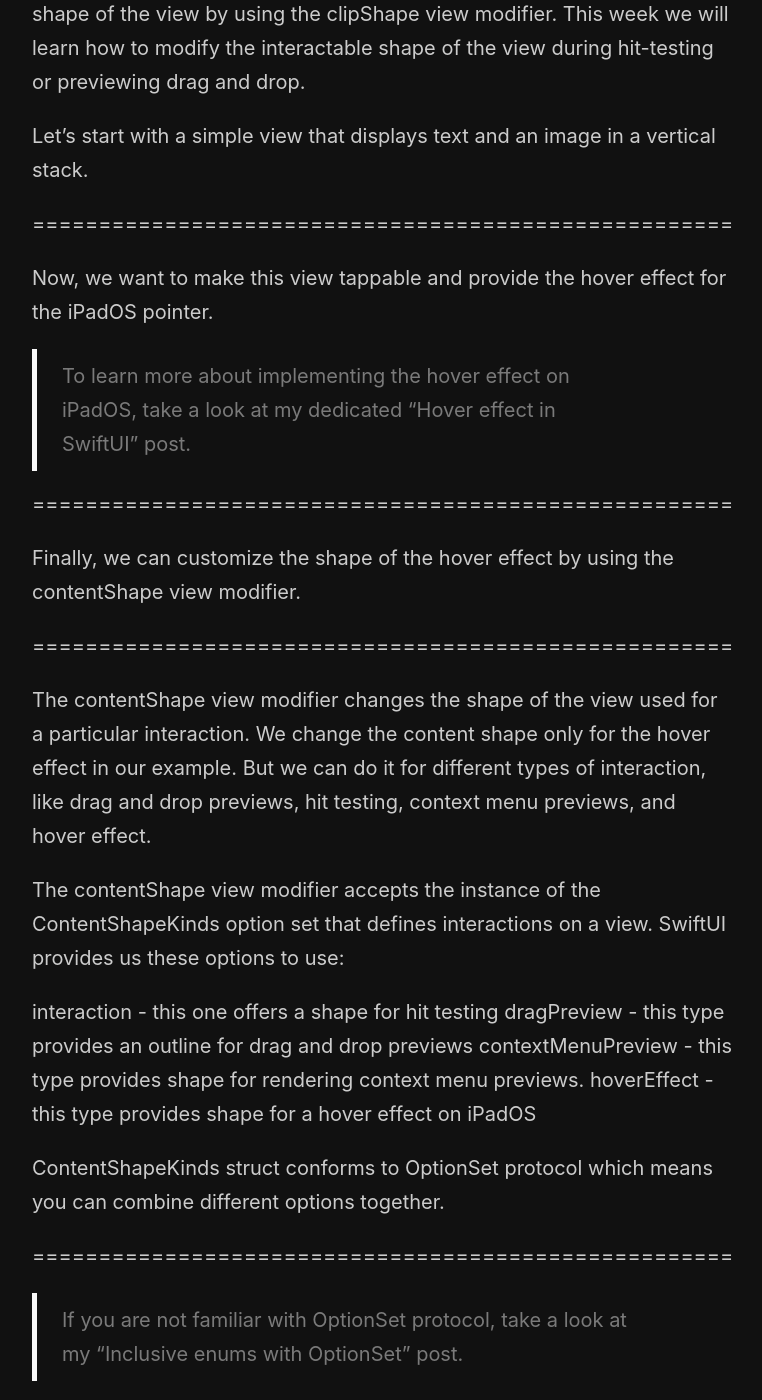
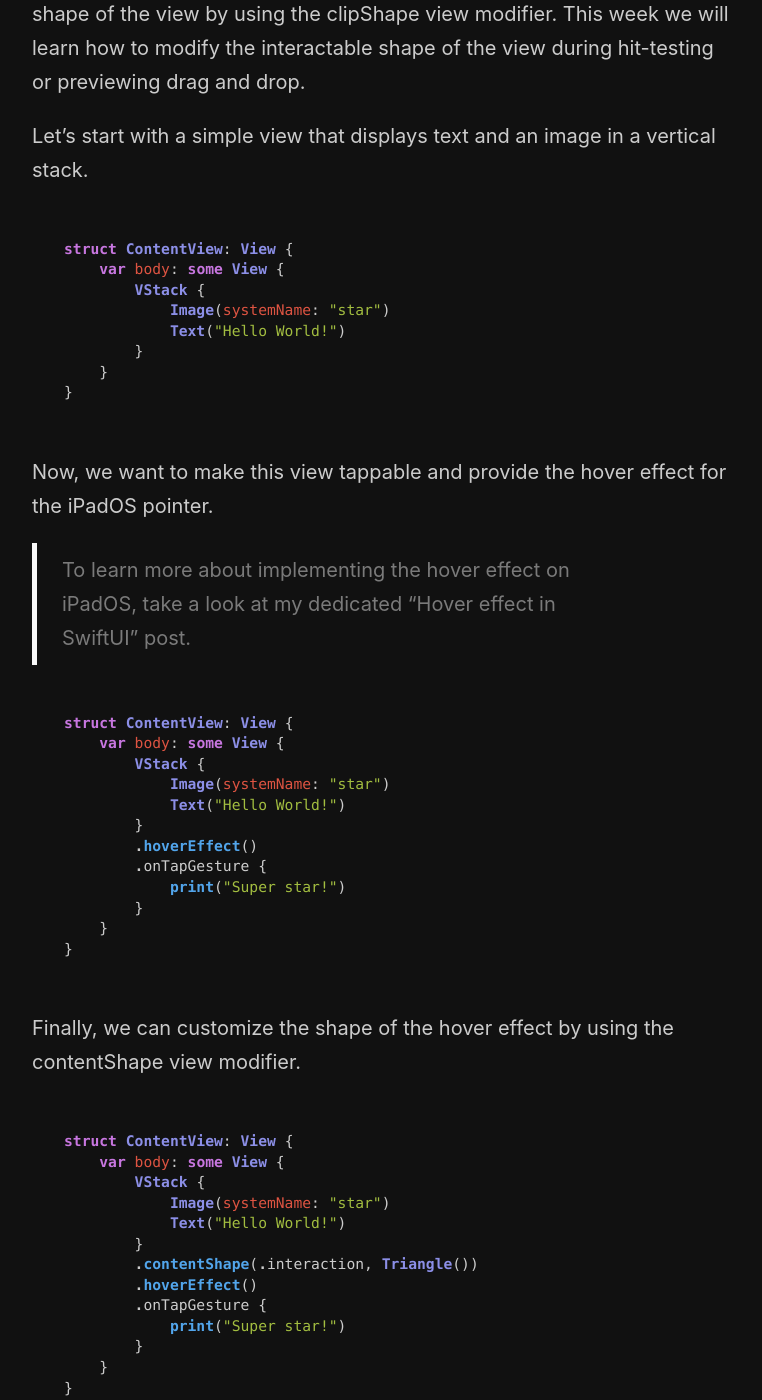
Before and after one commit to mecid/mecid.github.io, a Jekyll site: the page built from _posts/2021-12-03-customizing-view-content-shape-in-swiftui.md, in a window 1280 px wide and 1400 px high, scrolled down 313 px. Shown: the whole window, without its empty margins (258-1020 px from the left). Built offline with Jekyll 4.4.1, drawn with Linux system fonts in a browser that asks for light colours; some of the changed text lies outside the part shown.

Commit message:
code examples added to the content shape post

````diff
--- a/_posts/2021-12-03-customizing-view-content-shape-in-swiftui.md
+++ b/_posts/2021-12-03-customizing-view-content-shape-in-swiftui.md
@@ -7,17 +7,53 @@ Usually, SwiftUI uses rectangles to render views, but we can control the shape o
 
 Let's start with a simple view that displays text and an image in a vertical stack.
 
-=====================================================
+```swift
+struct ContentView: View {
+    var body: some View {
+        VStack {
+            Image(systemName: "star")
+            Text("Hello World!")
+        }
+    }
+}
+```
 
 Now, we want to make this view tappable and provide the hover effect for the iPadOS pointer.
 
 > To learn more about implementing the hover effect on iPadOS, take a look at my dedicated "Hover effect in SwiftUI" post.
 
-=====================================================
+```swift
+struct ContentView: View {
+    var body: some View {
+        VStack {
+            Image(systemName: "star")
+            Text("Hello World!")
+        }
+        .hoverEffect()
+        .onTapGesture {
+            print("Super star!")
+        }
+    }
+}
+```
 
 Finally, we can customize the shape of the hover effect by using the contentShape view modifier.
 
-=====================================================
+```swift
+struct ContentView: View {
+    var body: some View {
+        VStack {
+            Image(systemName: "star")
+            Text("Hello World!")
+        }
+        .contentShape(.interaction, Triangle())
+        .hoverEffect()
+        .onTapGesture {
+            print("Super star!")
+        }
+    }
+}
+```
 
 The contentShape view modifier changes the shape of the view used for a particular interaction. We change the content shape only for the hover effect in our example. But we can do it for different types of interaction, like drag and drop previews, hit testing, context menu previews, and hover effect.
 
@@ -30,7 +66,21 @@ hoverEffect - this type provides shape for a hover effect on iPadOS
 
 ContentShapeKinds struct conforms to OptionSet protocol which means you can combine different options together.
 
-=====================================================
+```swift
+struct ContentView: View {
+    var body: some View {
+        VStack {
+            Image(systemName: "star")
+            Text("Hello World!")
+        }
+        .contentShape([.hoverEffect, .dragPreview], Triangle())
+        .hoverEffect()
+        .onTapGesture {
+            print("Super star!")
+        }
+    }
+}
+```
 
 > If you are not familiar with OptionSet protocol, take a look at my "Inclusive enums with OptionSet" post.
 
@@ -38,7 +88,34 @@ Remember that the contentShape view modifier affects only the interactable shape
 
 > To learn more about clipping and masking in SwiftUI, take a look at my "Customizing the shape of views in SwiftUI" post.
 
-=====================================================
+```swift
+struct Triangle: Shape {
+    func path(in rect: CGRect) -> Path {
+        var path = Path()
+
+        path.move(to: CGPoint(x: rect.minX, y: rect.maxY))
+        path.addLine(to: CGPoint(x: rect.midX, y: rect.minY))
+        path.addLine(to: CGPoint(x: rect.maxX, y: rect.maxY))
+        path.addLine(to: CGPoint(x: rect.minX, y: rect.maxY))
+
+        return path
+    }
+}
+
+struct ContentView: View {
+    var body: some View {
+        VStack {
+            Image(systemName: "star")
+            Text("Hello World!")
+        }
+        .contentShape([.hoverEffect, .dragPreview], Triangle())
+        .hoverEffect()
+        .onTapGesture {
+            print("Super star!")
+        }
+    }
+}
+```
 
 Keep in mind that you can use any shape you need. As you can see in the example above, we use a custom shape that clips the view content to a triangle.
 
````
Also changed, not shown: 1 other file.
